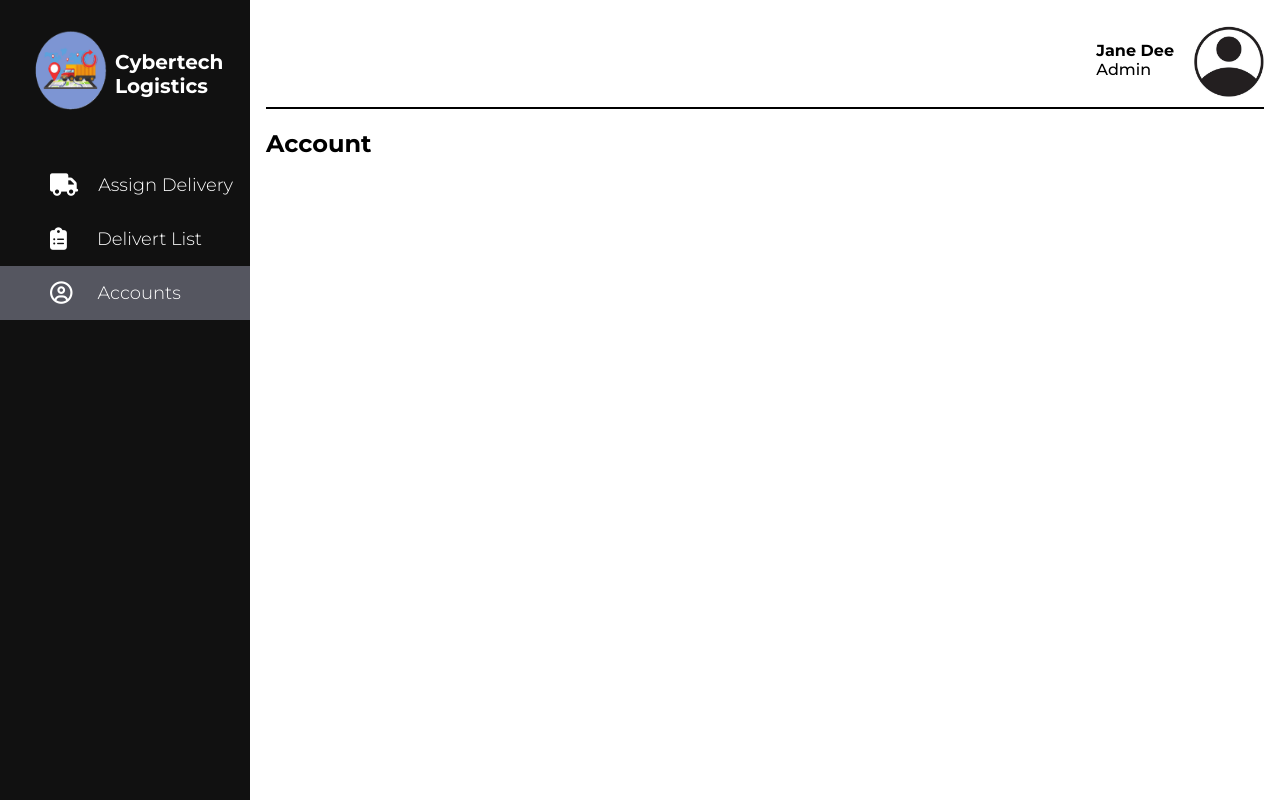
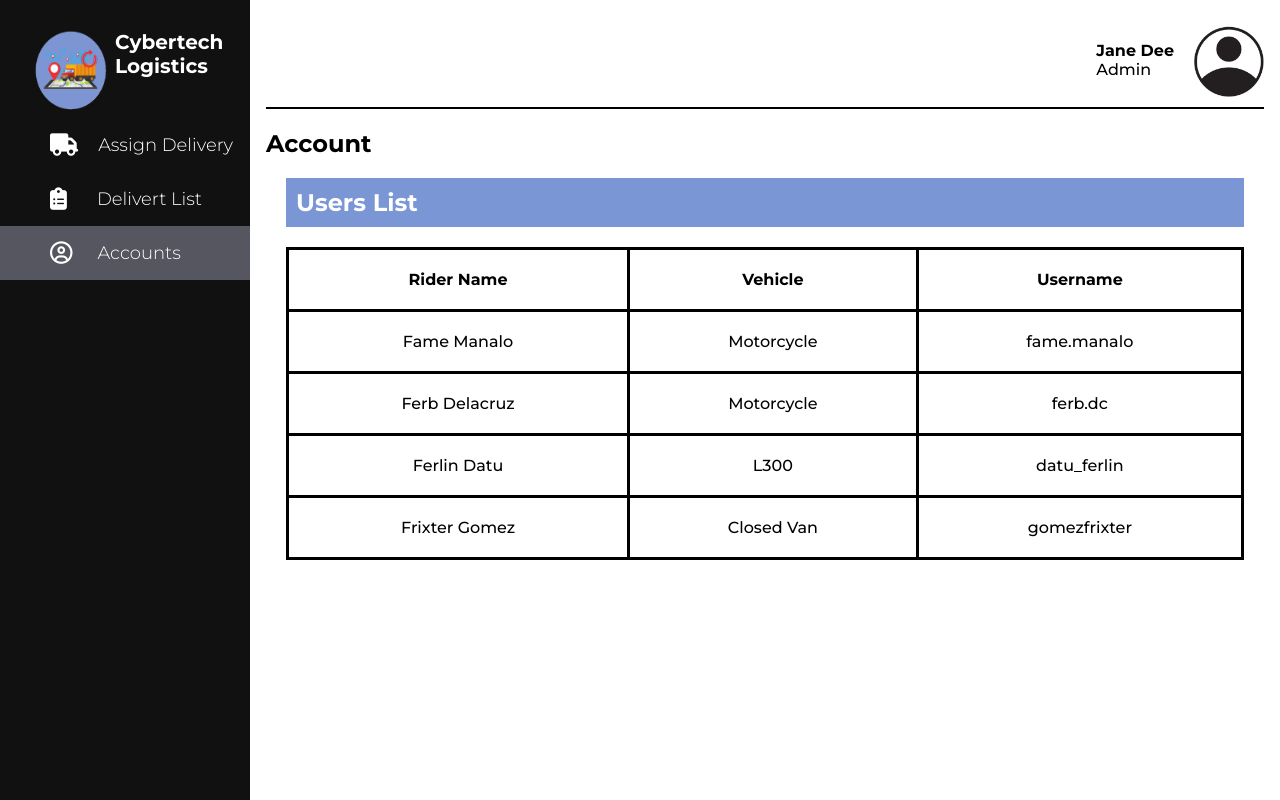
Before and after one commit to Tinambacan/project-cybertech, a PHP site: page /accountRider.php in a window 1280 px wide. Run offline with PHP 8.4, Linux system fonts and the light colour scheme.

Commit message:
update account rider php file; add css

```diff
--- a/app/accountRider.php
+++ b/app/accountRider.php
@@ -1,3 +1,53 @@
 <?php require_once('adminHeader.php');?>
+
+<link rel="stylesheet" href="css/account_rider_style.css">
+
+<div class="account">
 <h2>Account</h2>
+</div>
+
+<div class="rider-userlist">
+    <h2>Users List</h2>
+
+    <div class="table-userlist">
+
+    <table>
+    <thead>
+        <tr>
+        <th>Rider Name</th>
+        <th>Vehicle</th>
+        <th>Username</th>
+        </tr>
+    </thead>
+    <tbody>
+    <!-- Add your data rows here -->
+    	<tr>
+        <td>Fame Manalo</td>
+        <td>Motorcycle</td>
+        <td>fame.manalo</td>
+        </tr>
+
+		<tr>
+        <td>Ferb Delacruz</td>
+        <td>Motorcycle</td>
+        <td>ferb.dc</td>
+        </tr>
+
+        <tr>
+        <td>Ferlin Datu</td>
+        <td>L300</td>
+        <td>datu_ferlin</td>
+        </tr>
+
+        <tr>
+        <td>Frixter Gomez</td>
+        <td>Closed Van</td>
+        <td>gomezfrixter</td>
+        </tr>
+    </tbody>
+    </table>
+
+    </div>
+</div>
+
 <?php require_once('adminFooter.php');?>
--- /dev/null
+++ b/app/css/account_rider_style.css
@@ -0,0 +1,46 @@
+@import url('https://fonts.googleapis.com/css2?family=Montserrat:ital,wght@0,300;0,500;0,700;1,300;1,400;1,600&display=swap');
+
+/* Reset some default styles */
+body, h1, h2, h3, p, table {
+    margin: 0;
+    padding: 0;
+}
+
+body {
+    font-family: 'Montserrat';
+}
+
+.account h2 {
+    margin-top: 20px;
+}
+
+
+.rider-userlist {
+    padding: 20px;
+}
+
+.rider-userlist h2 {
+    background-color: #7B96D4;
+    color: #fff;
+    padding: 10px;
+    margin-bottom: 20px;
+}
+
+/* Styling for the table */
+.table-userlist {
+    width: 100%;
+    text-align: center;
+}
+
+table {
+    width: 100%;
+    border-collapse: collapse;
+    margin-top: 20px;
+}
+
+th, td {
+    border: 3px solid #000;
+    padding: 20px;
+    text-align: center;
+    color: #000;
+}
```
